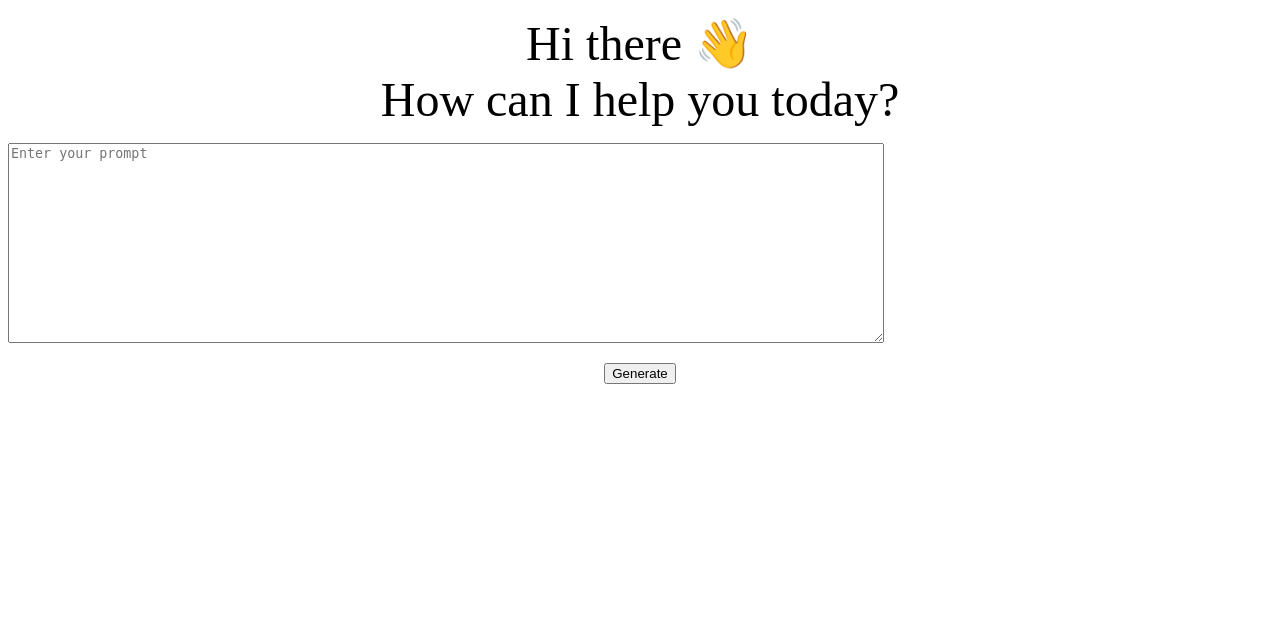
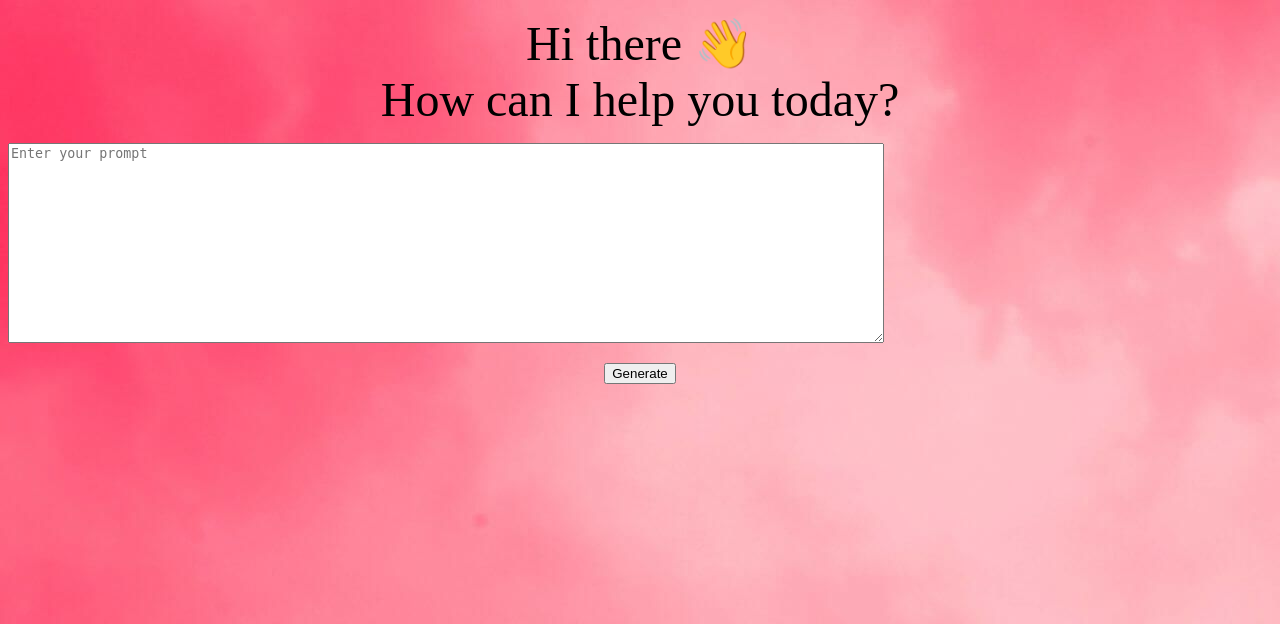
Before and after one commit to yuhongchen0109/flask-openai-assistant-main, a Flask app: page / in a window 1280 px wide. Shown: the top 624 px of the page. Run offline with Flask 3, Linux system fonts and the light colour scheme.

Commit message:
Update index1.html

```diff
--- a/templates/index1.html
+++ b/templates/index1.html
@@ -6,7 +6,11 @@
     <meta name="viewport" content="width=device-width, initial-scale=1.0">
     <title>AI App with OpenAI API</title>
 </head>
-
+<style>
+body {
+  background-image: url('/pink.jpg');
+}
+</style>
 <body data-new-gr-c-s-loaded="14.1162.0" spellcheck="false">
     <form action="/generate" method="post">
         <p style="text-align: center;"><span style="font-size: 48px;">Hi there 👋<br>How can I help you today?</span></p><textarea name="prompt" placeholder="Enter your prompt" class="fr-rounded fr-large" style="height: 194px; width: 870px;"></textarea>
```
